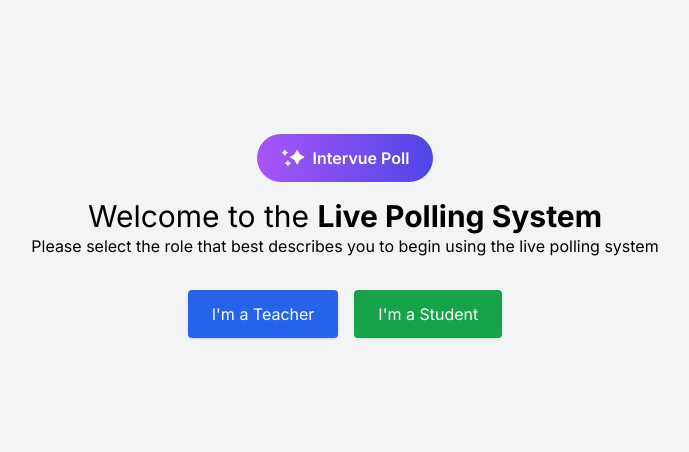
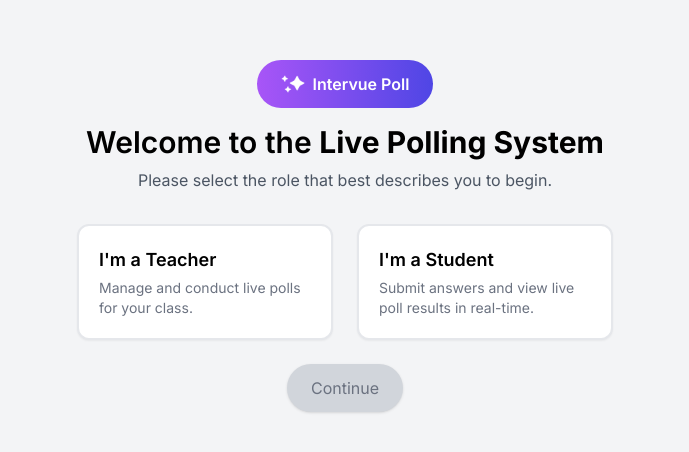
Before and after one commit to Priyans-hu/PollSync-live-polling-app, a React (Create React App) app in the folder client/: page / in a window 1280 px wide. Shown: the part 172-624 px from the top of the page, without its empty margins (295-984 px from the left). Built offline with nearby package versions, Linux system fonts and the light colour scheme; no server answers; the HTML template or start-up script is replaced by a standard one.

Commit message:
updated Landing page design

```diff
--- a/client/src/pages/MainPage.jsx
+++ b/client/src/pages/MainPage.jsx
@@ -1,38 +1,72 @@
-import React from 'react';
+import React, { useState } from 'react';
 import { useNavigate } from 'react-router-dom';
 import IntervuePollButton from '../components/IntervuePollButton';
 
 export default function MainPage() {
   const navigate = useNavigate();
+  const [selectedRole, setSelectedRole] = useState(null);
+
+  const handleContinue = () => {
+    if (selectedRole === 'teacher') navigate('/teacher');
+    else if (selectedRole === 'student') navigate('/student');
+  };
+
+  const roles = [
+    {
+      label: "I'm a Teacher",
+      value: 'teacher',
+      description: 'Manage and conduct live polls for your class.',
+    },
+    {
+      label: "I'm a Student",
+      value: 'student',
+      description: 'Submit answers and view live poll results in real-time.',
+    },
+  ];
 
   return (
-    <div className='min-h-screen flex flex-col items-center justify-center bg-gray-100'>
-      <div>
+    <div className='min-h-screen flex flex-col items-center justify-center bg-gray-100 px-4'>
+      <div className='text-center mb-8'>
+        <div className='text-center flex justify-center'>
           <IntervuePollButton />
         </div>
-      <div className='text-center mb-8'>
-        <h1 className='text-3xl'>
+        <h1 className='text-3xl font-semibold mb-2'>
           Welcome to the <strong>Live Polling System</strong>
         </h1>
-        <p>
-          Please select the role that best describes you to begin using the live
-          polling system
+        <p className='text-gray-600'>
+          Please select the role that best describes you to begin.
         </p>
       </div>
-      <div className='flex space-x-4'>
+
+      <div className='flex flex-col sm:flex-row gap-6 mb-6'>
+        {roles.map((role) => (
           <button
-          onClick={() => navigate('/teacher')}
-          className='bg-blue-600 text-white px-6 py-3 rounded shadow'
+            key={role.value}
+            onClick={() => setSelectedRole(role.value)}
+            className={`w-64 text-left p-5 rounded-xl border-2 bg-white shadow-sm transition-all duration-200 ${
+              selectedRole === role.value
+                ? 'border-primary'
+                : 'hover:border-blue-300'
+            }`}
           >
-          I'm a Teacher
+            <h2 className='text-lg font-semibold mb-1'>{role.label}</h2>
+            <p className='text-gray-500 text-sm'>{role.description}</p>
           </button>
+        ))}
+      </div>
+
       <button
-          onClick={() => navigate('/student')}
-          className='bg-green-600 text-white px-6 py-3 rounded shadow'
+        disabled={!selectedRole}
+        onClick={handleContinue}
+        className={`px-6 py-3 rounded-full shadow transition
+    ${
+      selectedRole
+        ? 'bg-primary text-white hover:bg-gray-900'
+        : 'bg-gray-300 text-gray-500 cursor-not-allowed'
+    }`}
       >
-          I'm a Student
+        Continue
       </button>
-      </div>
     </div>
   );
 }
--- a/client/tailwind.config.js
+++ b/client/tailwind.config.js
@@ -6,6 +6,14 @@ module.exports = {
       fontFamily: {
         inter: ['Inter', 'sans-serif'],
       },
+      colors: {
+        primary: '#7765DA',
+        light: '#F2F2F2',
+        darkish: '#5767D0',
+        dark: '#373737',
+        accent: '#4F0DCE',
+        grayish: '#6E6E6E',
+      },
     },
   },
   plugins: [],
```
Lines whose indentation alone changed are shown as unchanged.
